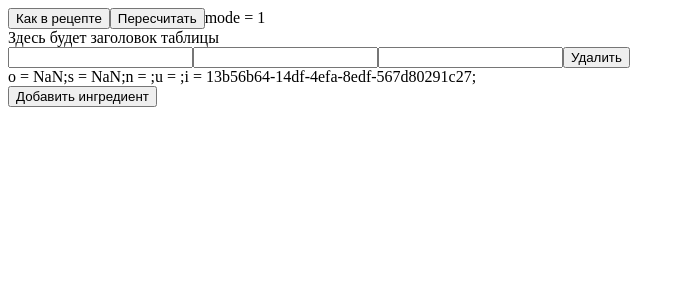
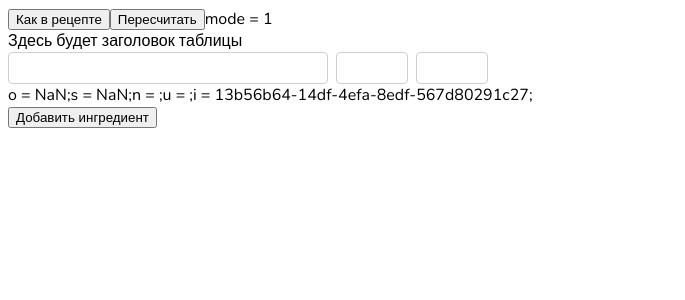
Before and after one commit to stepanzh/Proportio-beta, a Vue app: page / in a window 1280 px wide. Shown: the top 300 px of the page, without its empty margins (0-685 px from the left). Built offline with nearby package versions, Linux system fonts and the light colour scheme.

Commit message:
feat: table styles

```diff
--- a/index.html
+++ b/index.html
@@ -5,6 +5,11 @@
     <link rel="icon" href="/favicon.ico">
     <meta name="viewport" content="width=device-width, initial-scale=1.0">
     <title>Vite App</title>
+
+    <link rel="preconnect" href="https://fonts.googleapis.com">
+    <link rel="preconnect" href="https://fonts.gstatic.com" crossorigin>
+    <link href="https://fonts.googleapis.com/css2?family=Nunito:ital,wght@0,200..1000;1,200..1000&display=swap"
+      rel="stylesheet">
   </head>
   <body>
     <div id="app"></div>
--- /dev/null
+++ b/src/assets/app.css
@@ -0,0 +1,5 @@
+@import '@/assets/base.css';
+
+body {
+    font-size: 16px;
+}
--- /dev/null
+++ b/src/assets/base.css
@@ -0,0 +1,13 @@
+:root {
+    --blue-ribbon-400: #529fff;
+    --red-orange-500: #f93224;
+    --shuttle-gray-200: #cecfd3;
+    --shuttle-gray-300: #acaeb4;
+}
+
+body {
+  font-family: 'Nunito', sans-serif;
+  font-optical-sizing: auto;
+  font-weight: 400;
+  font-style: normal;
+}
--- a/src/assets/index.css
+++ /dev/null
@@ -1,3 +0,0 @@
-body {
-    font-size: 16px;
-}
--- a/src/components/OriginalTable.vue
+++ b/src/components/OriginalTable.vue
@@ -2,11 +2,11 @@
     <div>
         <div v-for="ingr in store.ingredients" :key="ingr.id">
             <!-- One row -->
-            <div>
-                <TextField v-model="ingr.name" />
-                <OriginalAmount v-model="ingr.originalAmount" />
-                <TextField v-model="ingr.unit" />
-                <button @click="store.remove(ingr.id)">Удалить</button>
+            <div class="table-row">
+                <TextField v-model="ingr.name" class="cell-name"/>
+                <OriginalAmount v-model="ingr.originalAmount" class="cell-amount"/>
+                <TextField v-model="ingr.unit" class="cell-unit" />
+                <!-- <button @click="store.remove(ingr.id)">Удалить</button> -->
             </div>
             <!-- Debug info -->
             <div>
--- a/src/components/ScaledTable.vue
+++ b/src/components/ScaledTable.vue
@@ -2,10 +2,10 @@
     <div>
         <div v-for="ingr in store.ingredients" :key="ingr.id">
             <!-- one row -->
-            <div>
-                <span>{{ ingr.name === '' ? 'empty-name' : ingr.name }}</span>
-                <ScaledAmount v-model="ingr.scaledAmount" />
-                <span>{{ ingr.unit === '' ? 'empty-unit' : ingr.unit }}</span>
+            <div class="table-row">
+                <span class="cell-name">{{ ingr.name === '' ? 'empty-name' : ingr.name }}</span>
+                <ScaledAmount v-model="ingr.scaledAmount" class="cell-amount" />
+                <span class="cell-unit">{{ ingr.unit === '' ? 'empty-unit' : ingr.unit }}</span>
             </div>
             <!-- Debug info -->
             <div>
--- a/src/main.js
+++ b/src/main.js
@@ -3,7 +3,7 @@ import { createPinia } from 'pinia'
 
 import App from '@/App.vue'
 import uiComponents from '@/ui'
-import '@/assets/index.css'
+import '@/assets/app.css'
 
 
 const pinia = createPinia()
--- a/src/ui/TextField.vue
+++ b/src/ui/TextField.vue
@@ -1,5 +1,5 @@
 <template>
-    <input v-model="model" type="text" />
+    <input v-model="model" type="text" class="inp"  />
 </template>
 
 <script setup>
@@ -7,6 +7,31 @@ const model = defineModel()
 </script>
 
 
-<style scoped>
+<style>
+.inp {
+    box-sizing: border-box;
+    padding: 5px 8px 3px 8px;
+    font-family: 'Nunito', sans-serif;
+    font-size: 16px;
+    line-height: 1;
+    border: 1px solid var(--shuttle-gray-200);
+    border-radius: 4px;
+}
 
+.inp:focus {
+    border-color: var(--blue-ribbon-400);
+    outline: 1px solid var(--blue-ribbon-400);
+}
+
+.inp:hover {
+    border-color: var(--blue-ribbon-400);
+}
+
+.invalid {
+    border-color: var(--red-orange-500);
+}
+
+.inp.invalid:focus {
+    outline: 1px solid var(--red-orange-500);
+}
 </style>
--- a/src/views/CalculatorView.vue
+++ b/src/views/CalculatorView.vue
@@ -50,6 +50,23 @@ function setScaled() {
 </script>
 
 
-<style scoped>
+<style>
+.table-row {
+    display: grid;
+    grid-template-columns: minmax(128px, 320px) minmax(64px, 72px) minmax(56px, 72px);
+    gap: 8px;
+    align-items: center;
+}
 
+.cell-name,
+.cell-amount,
+.cell-unit {
+    display: inline-block;
+    padding: 4px 0;
+}
+
+.cell-unit {
+    overflow: hidden;
+    white-space: nowrap;
+}
 </style>
```
